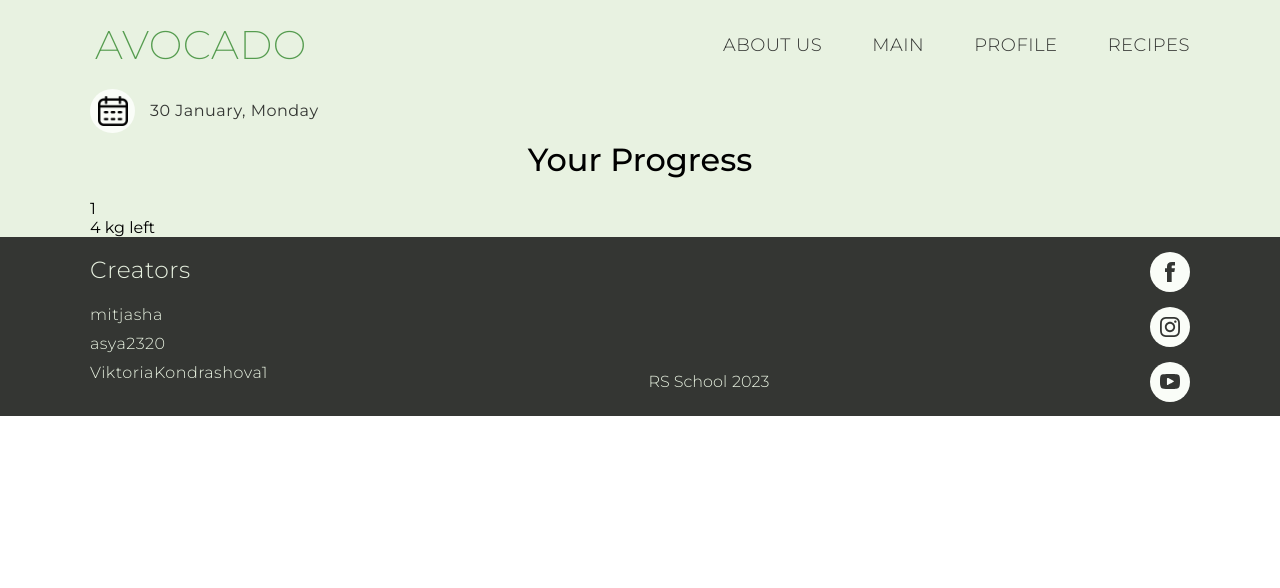
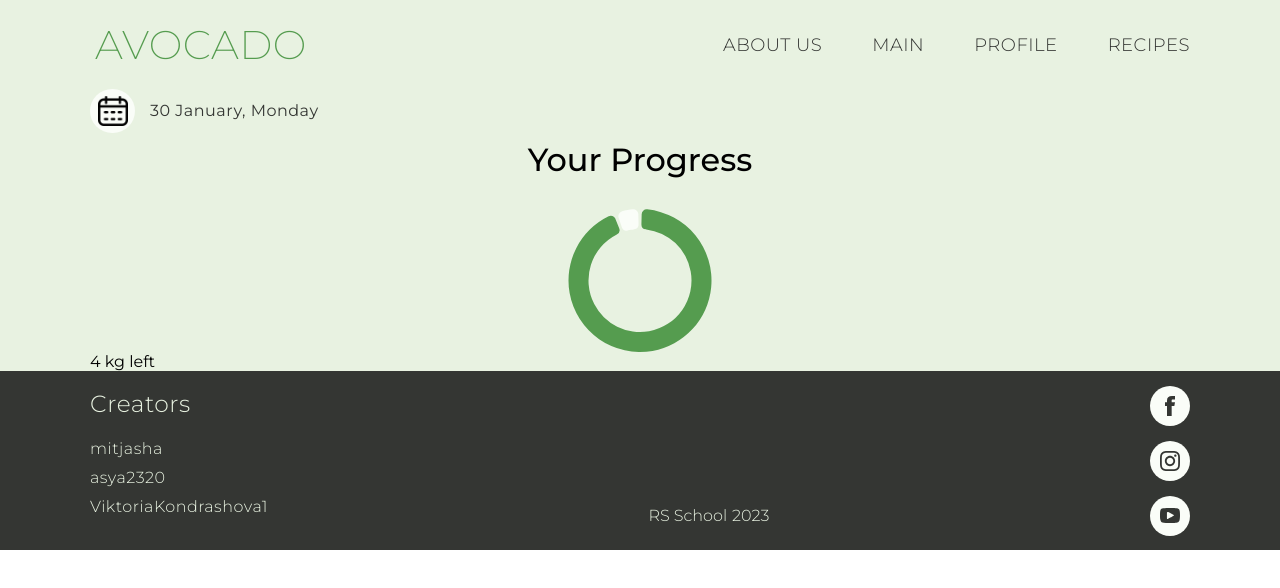
Before and after one commit to mitjasha/avocado, a React (Create React App) app: page / in a window 1280 px wide. Shown: the top 588 px of the page. Built offline with nearby package versions, Linux system fonts and the light colour scheme.

Commit message:
feat: add progress chart

```diff
--- /dev/null
+++ b/src/components/ChartComponent/ChartComponent.tsx
@@ -0,0 +1,41 @@
+import React from "react";
+import { Doughnut } from "react-chartjs-2";
+import { Chart as ChartJS, ArcElement, Tooltip, Legend } from "chart.js";
+
+ChartJS.register(ArcElement, Tooltip, Legend);
+
+interface DoughnutProps {
+  chartData: number[];
+  colors: string[];
+  size: number;
+  cutout: number;
+  spacing: number;
+}
+
+const ChartComponent: React.FC<DoughnutProps> = ({
+  chartData,
+  colors,
+  size,
+  cutout,
+  spacing,
+}) => {
+  const data = {
+    datasets: [
+      {
+        data: chartData,
+        backgroundColor: colors,
+        spacing,
+        borderRadius: 5,
+        borderWidth: 0,
+      },
+    ],
+  };
+  const options = {
+    cutout,
+    responsive: true,
+    maintainAspectRatio: false,
+  };
+  return <Doughnut options={options} data={data} width={size} height={size} />;
+};
+
+export default ChartComponent;
--- a/src/pages/ProgressScreen/ProgressScreen.tsx
+++ b/src/pages/ProgressScreen/ProgressScreen.tsx
@@ -1,11 +1,12 @@
 import React from "react";
+import ChartComponent from "../../components/ChartComponent/ChartComponent";
 import "./ProgressScreen.scss";
 
 const ProgressScreen: React.FC = () => {
   const userWeight = 67 as number;
   const userTargetWeight = 63 as number;
   const userGoal = "lose weight" as string;
-  let kgLeft;
+  let kgLeft = 0 as number;
   if (userGoal === "lose weight" && userTargetWeight < userWeight) {
     kgLeft = userWeight - userTargetWeight;
   } else if (userGoal === "gain weight" && userWeight < userTargetWeight) {
@@ -15,7 +16,15 @@ const ProgressScreen: React.FC = () => {
     <div className="progress-screen">
       <h1 className="progress-screen__title">Your Progress</h1>
       <div className="container">
-        <div className="progress-screen__chart">1</div>
+        <div className="progress-screen__chart">
+          <ChartComponent
+            chartData={[userWeight, kgLeft]}
+            colors={["#559C4F", "#FAFDF8"]}
+            size={153}
+            cutout={50}
+            spacing={3}
+          />
+        </div>
         <div className="progress-screen_kg-left">{kgLeft} kg left</div>
       </div>
     </div>
```
